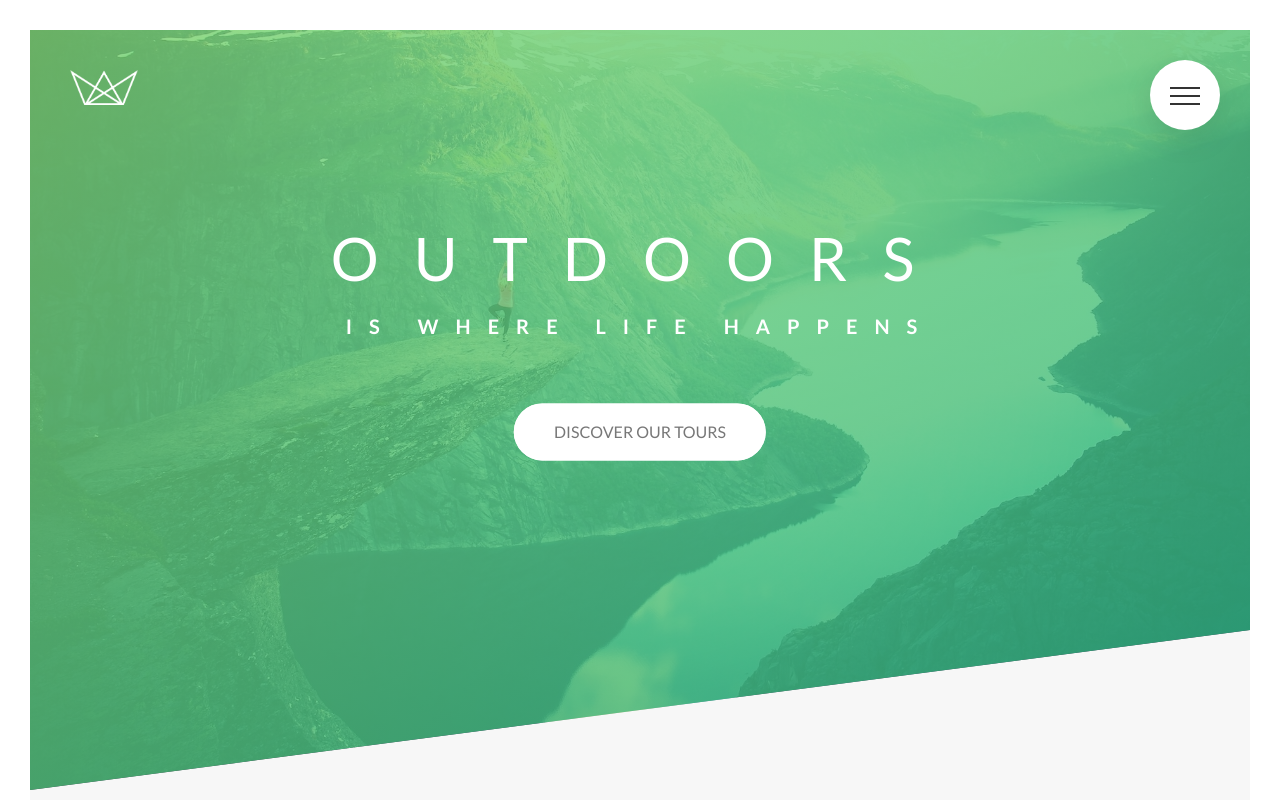
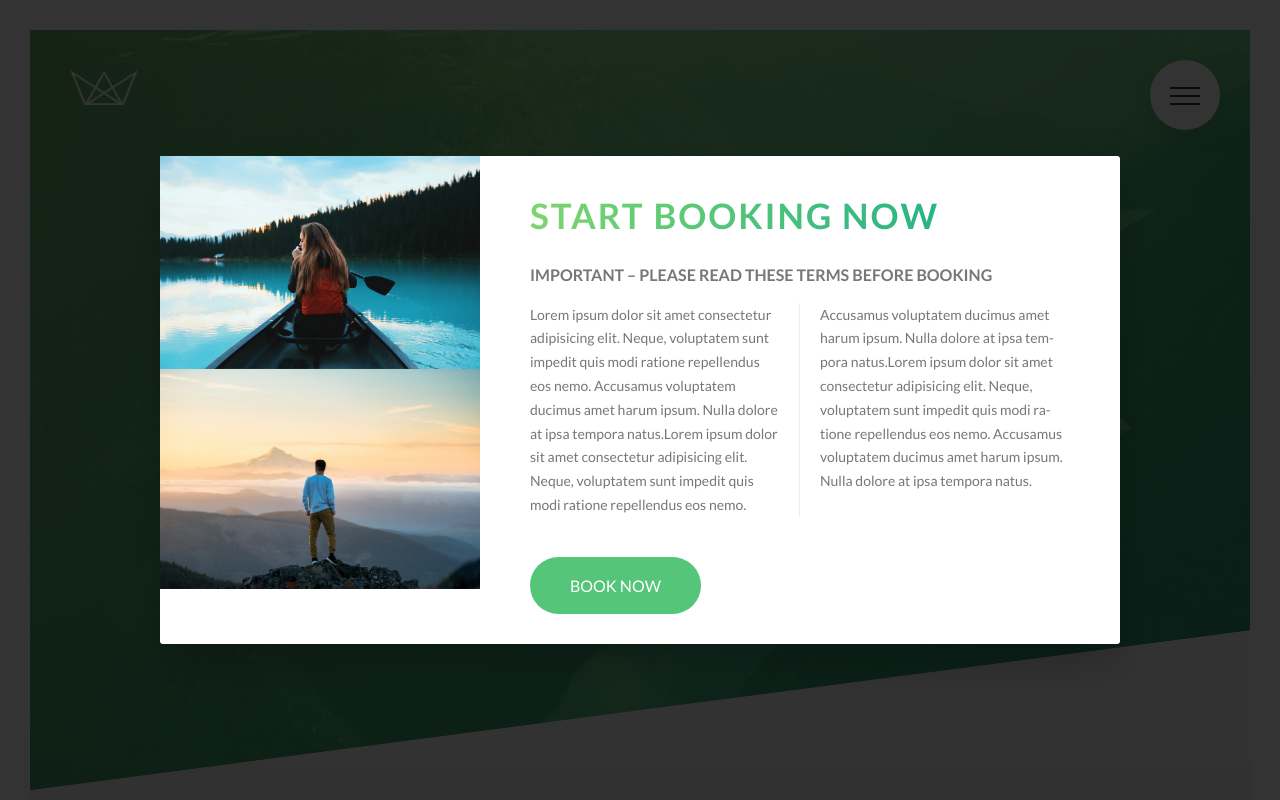
Before and after one commit to sailor95/scss-web-store, a website: page index.html in a window 1280 px wide. Shown: the top 800 px of the page. Drawn offline with Linux system fonts and the light colour scheme.

Commit message:
Create booking popup

```diff
--- a/index.html
+++ b/index.html
@@ -380,6 +380,32 @@
         </div>
     </footer>
 
+    <div class="popup">
+        <div class="popup__content">
+            <div class="popup__left">
+                <img src="res/nat-8.jpg" alt="Tour photo" class="popup__img">
+                <img src="res/nat-9.jpg" alt="Tour photo" class="popup__img">
+            </div>
+            <div class="popup__right">
+                <h2 class="heading-secondary u-margin-bottom-small">Start booking now</h2>
+                <h3 class="heading-tertiary u-margin-bottom-small">Important &ndash; Please read these terms before
+                    booking</h3>
+                <p class="popup__text">
+                    Lorem ipsum dolor sit amet consectetur adipisicing elit. Neque, voluptatem sunt impedit quis modi
+                    ratione repellendus eos nemo. Accusamus voluptatem ducimus amet harum ipsum. Nulla dolore at ipsa
+                    tempora natus.Lorem ipsum dolor sit amet consectetur adipisicing elit. Neque, voluptatem sunt
+                    impedit quis modi
+                    ratione repellendus eos nemo. Accusamus voluptatem ducimus amet harum ipsum. Nulla dolore at ipsa
+                    tempora natus.Lorem ipsum dolor sit amet consectetur adipisicing elit. Neque, voluptatem sunt
+                    impedit quis modi
+                    ratione repellendus eos nemo. Accusamus voluptatem ducimus amet harum ipsum. Nulla dolore at ipsa
+                    tempora natus.
+                </p>
+                <a href="#" class="btn btn--green">Book now</a>
+            </div>
+        </div>
+    </div>
+
     <!-- float grid -->
     <!-- <section>
         <div class="row">
--- a/sass/abstracts/_mixins.scss
+++ b/sass/abstracts/_mixins.scss
@@ -1,7 +1,14 @@
 @mixin clearfix {
-    &::after {
-        content: "";
-        display: table;
-        clear: both;
-    }
+  &::after {
+    content: "";
+    display: table;
+    clear: both;
+  }
 }
+
+@mixin absCenter {
+  position: absolute;
+  top: 50%;
+  left: 50%;
+  transform: translate(-50%, -50%);
+}
--- /dev/null
+++ b/sass/components/_popup.scss
@@ -0,0 +1,53 @@
+.popup {
+  height: 100vh;
+  width: 100%;
+  position: fixed;
+  top: 0;
+  left: 0;
+  background-color: rgba($color: $color-black, $alpha: .8);
+  z-index: 9999;
+
+  &__content {
+    @include absCenter;
+    width: 75%;
+    background-color: $color-white;
+    box-shadow: 0 2rem 4rem rgba($color: $color-black, $alpha: .2);
+    border-radius: 3px;
+    display: table;
+  }
+
+  &__left {
+    width: 33.333333%;
+    display: table-cell;
+  }
+
+  &__right {
+    width: 66.666666%;
+    display: table-cell;
+    vertical-align: middle;
+    padding: 3rem 5rem;
+  }
+
+  &__img {
+    display: block;
+    width: 100%;
+  }
+
+  &__text {
+    font-size: 1.4rem;
+    margin-bottom: 4rem;
+
+    -moz-column-count: 2;
+    -moz-column-gap: 4rem;
+    -moz-column-rule: 1px solid $color-grey-light-2;
+
+    column-count: 2;
+    column-gap: 4rem;
+    column-rule: 1px solid $color-grey-light-2;
+
+    -moz-hyphens: auto;
+    -ms-hyphens: auto;
+    -webkit-hyphens: auto;
+    hyphens: auto;
+  }
+}
--- a/sass/main.scss
+++ b/sass/main.scss
@@ -14,6 +14,7 @@
 @import "components/feature-box";
 @import "components/form";
 @import "components/story";
+@import "components/popup";
 
 @import "layout/footer";
 @import "layout/grid";
```
Also changed, not shown: css/style.css.
